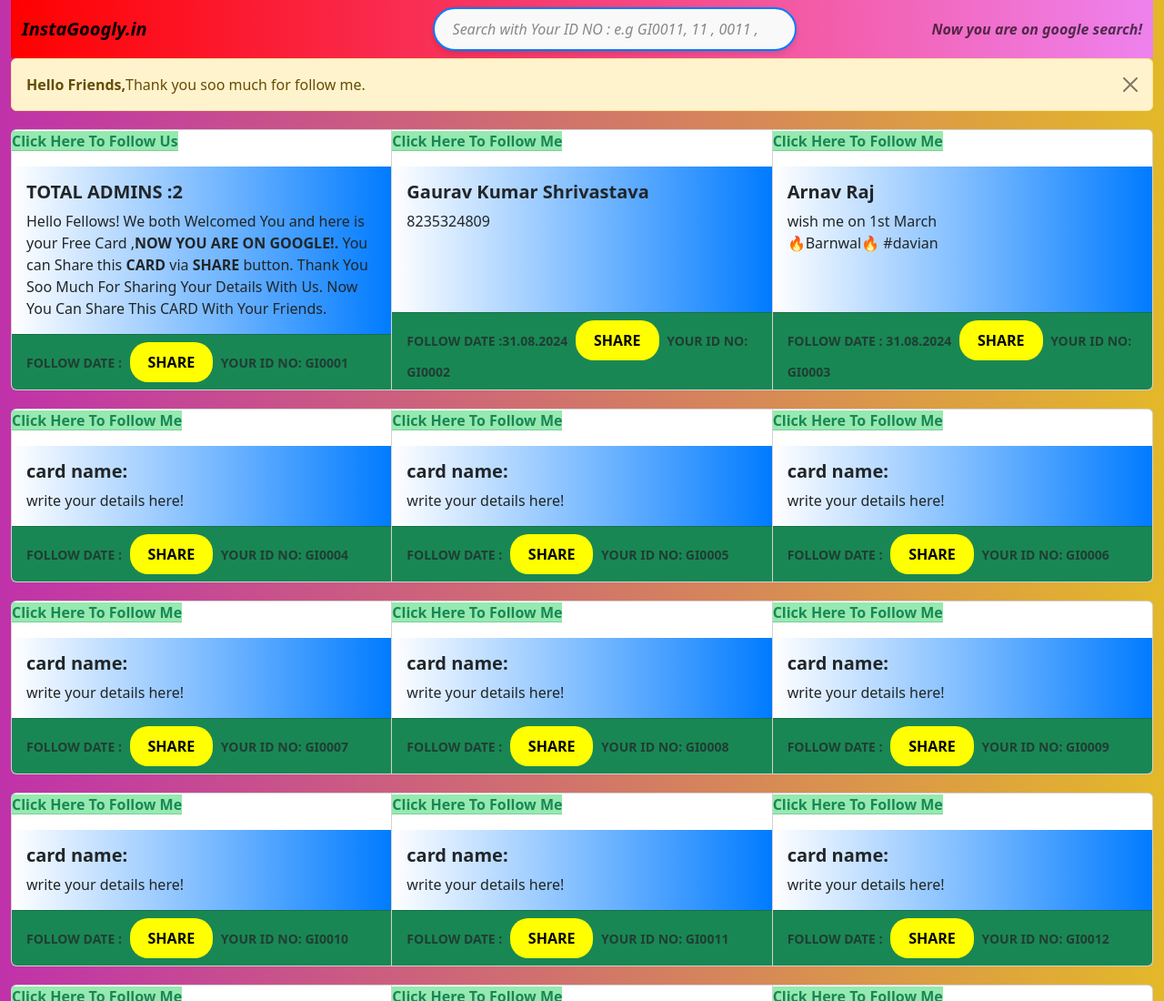
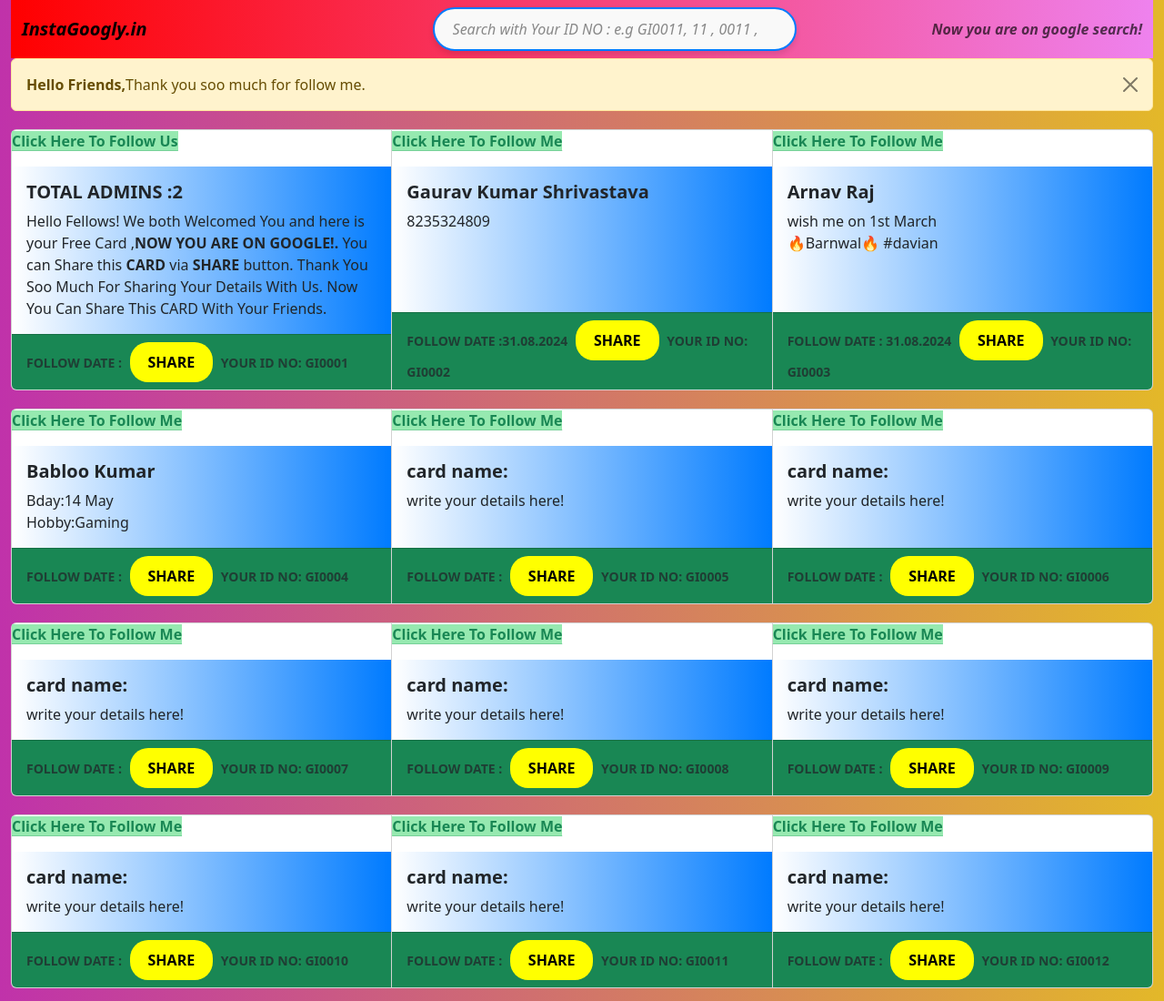
Before and after one commit to surajkant89/projecthike, a plain HTML site: page index.html in a window 1280 px wide. Shown: the top 1100 px of the page at 91% size. Drawn offline with nearby package versions, Linux system fonts and the light colour scheme.

Commit message:
Update index.html

```diff
--- a/index.html
+++ b/index.html
@@ -105,8 +105,8 @@
             <div class="card">
                 <p><a href="#" target="_blank" class="link-success link-offset-2 link-underline-opacity-25 link-underline-opacity-100-hover" style="background-color: rgb(150, 233, 176);"><b>Click Here To Follow Me</b></a></p>
               <div class="card-body"  style=" background-image: linear-gradient(to right, rgba(255,0,0,0), rgb(0, 123, 255));">
-                <h5 class="card-title"><strong>card name:</strong></h5>
-                <p class="card-text">write your details here!</p>
+                <h5 class="card-title"><strong>Babloo Kumar</strong></h5>
+                <p class="card-text">Bday:14 May<br> Hobby:Gaming</p>
 
               </div>
               <div class="card-footer bg-success">
```
